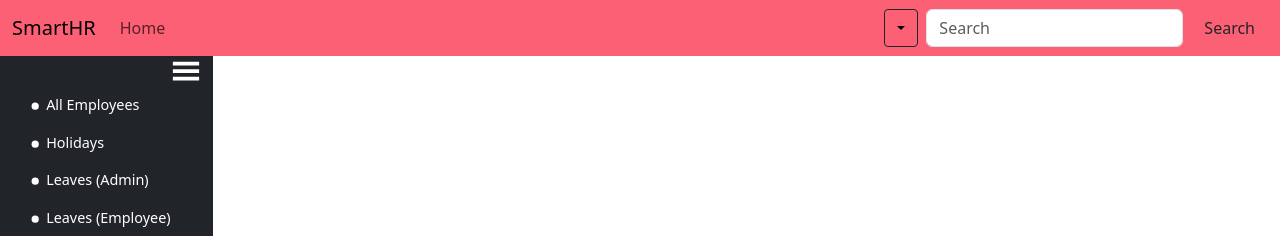
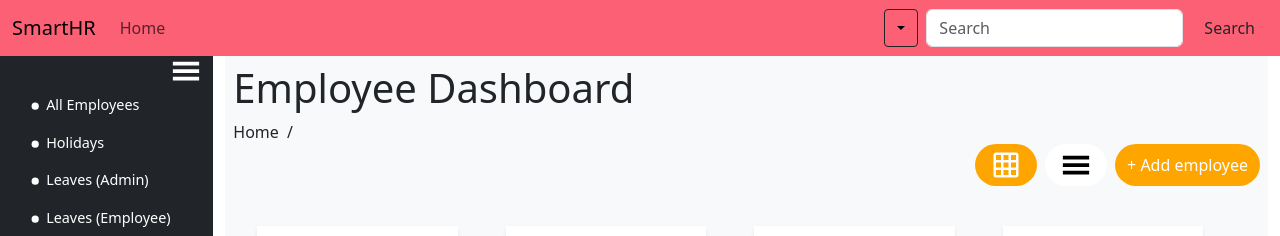
Before and after one commit to biplab-sutradhar/Employ_Attendence, a React (Create React App) app: page / in a window 1280 px wide. Shown: the top 236 px of the page. Built offline with nearby package versions, Linux system fonts and the light colour scheme.

Commit message:
Update App.js

```diff
--- a/src/App.js
+++ b/src/App.js
@@ -28,7 +28,7 @@
     </Col>
     <Col xs={{ span: open ? 10 : 11, offset: set }} className="overflow-auto">
             <Routes>
-              <Route path="/:path" element={<AllEmployees />} />
+              <Route path="/" element={<AllEmployees />} />
               <Route path="/holidays" element={<Holidays />} />
               <Route path="/admin-leaves" element={<LeavesAdmin />} />
               <Route path="/employee-leaves" element={<LeavesEmployee />} />
```
